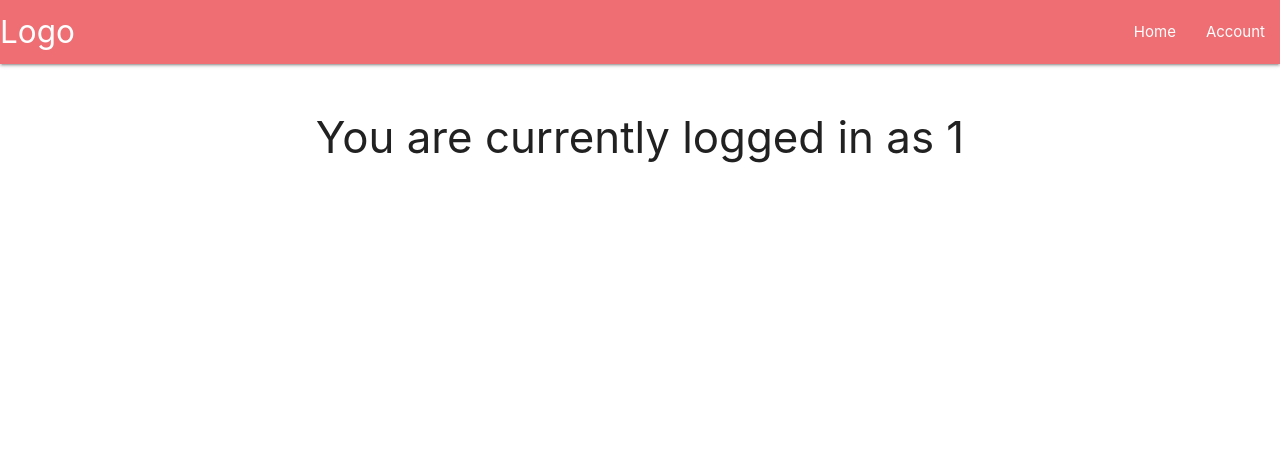
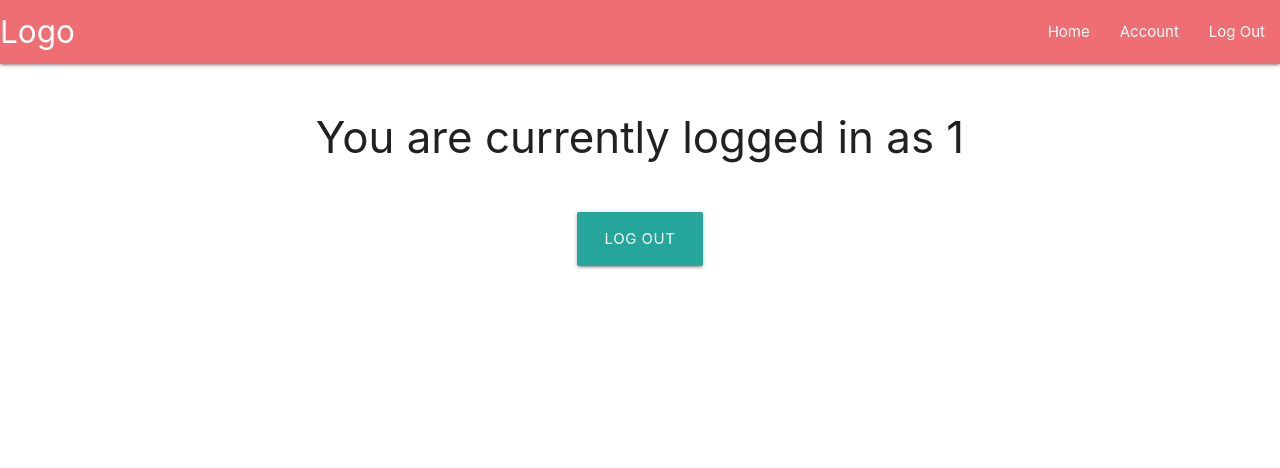
Before and after one commit to ScottE13/Cocktail-Corner, a Flask app: page /account/1 in a window 1280 px wide. Shown: the top 468 px of the page. Run offline with Flask 3, Linux system fonts and the light colour scheme; the visitor is signed in with stand-in values (Sample User, id 1).

Commit message:
Add logout functionality

```diff
--- a/cocktailcorner/routes.py
+++ b/cocktailcorner/routes.py
@@ -53,4 +53,12 @@ def account(username):
     if "current_user" in session:
         return render_template("account.html", username=session["current_user"])
 
-    return redirect(url_for("login"))
+    return redirect(url_for("log_in"))
+
+@app.route("/log_out")
+def logout():
+    # Remove user from the session
+    session.pop("current_user")
+    session.pop('_flashes', None)
+    flash("You have successfully logged out!")
+    return redirect(url_for("log_in"))
--- a/cocktailcorner/templates/account.html
+++ b/cocktailcorner/templates/account.html
@@ -3,4 +3,10 @@
 
 <h3 class="center-align">You are currently logged in as {{ username }}</h3>
 
+<div class="row">
+    <div class="col s12 center-align">
+        <a href="{{ url_for('logout') }}" class="waves-effect waves-light btn-large">Log Out</a>
+    </div>
+</div>
+
 {% endblock %}
--- a/cocktailcorner/templates/base.html
+++ b/cocktailcorner/templates/base.html
@@ -23,6 +23,7 @@
                     <li><a href="{{ url_for('home') }}">Home</a></li>
                     {% if session.current_user %}
                     <li><a href="{{ url_for('account', username=session['current_user']) }}">Account</a></li>
+                    <li><a href="{{ url_for('logout') }}">Log Out</a></li>
                     {% else %}
                     <li><a href="{{ url_for('register') }}">Register</a></li>
                     <li><a href="{{ url_for('log_in') }}">Log In</a></li>
```
